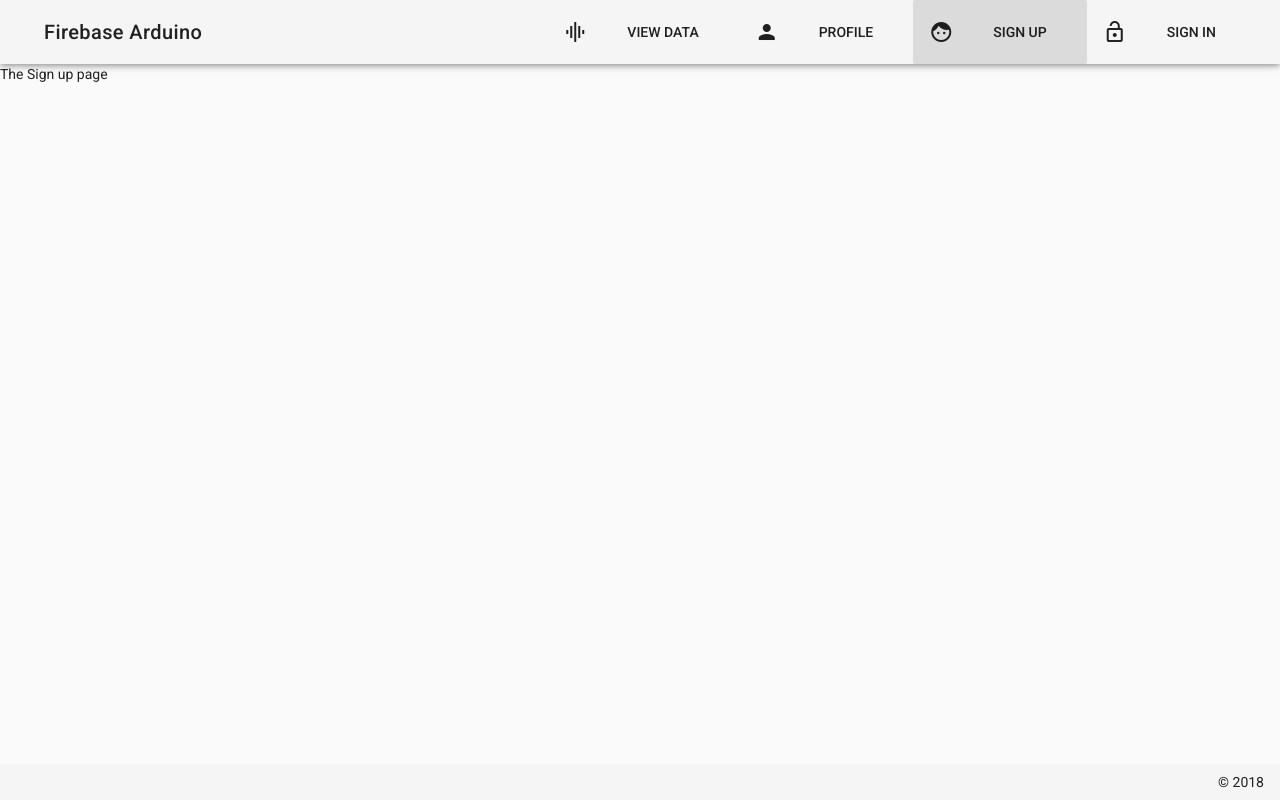
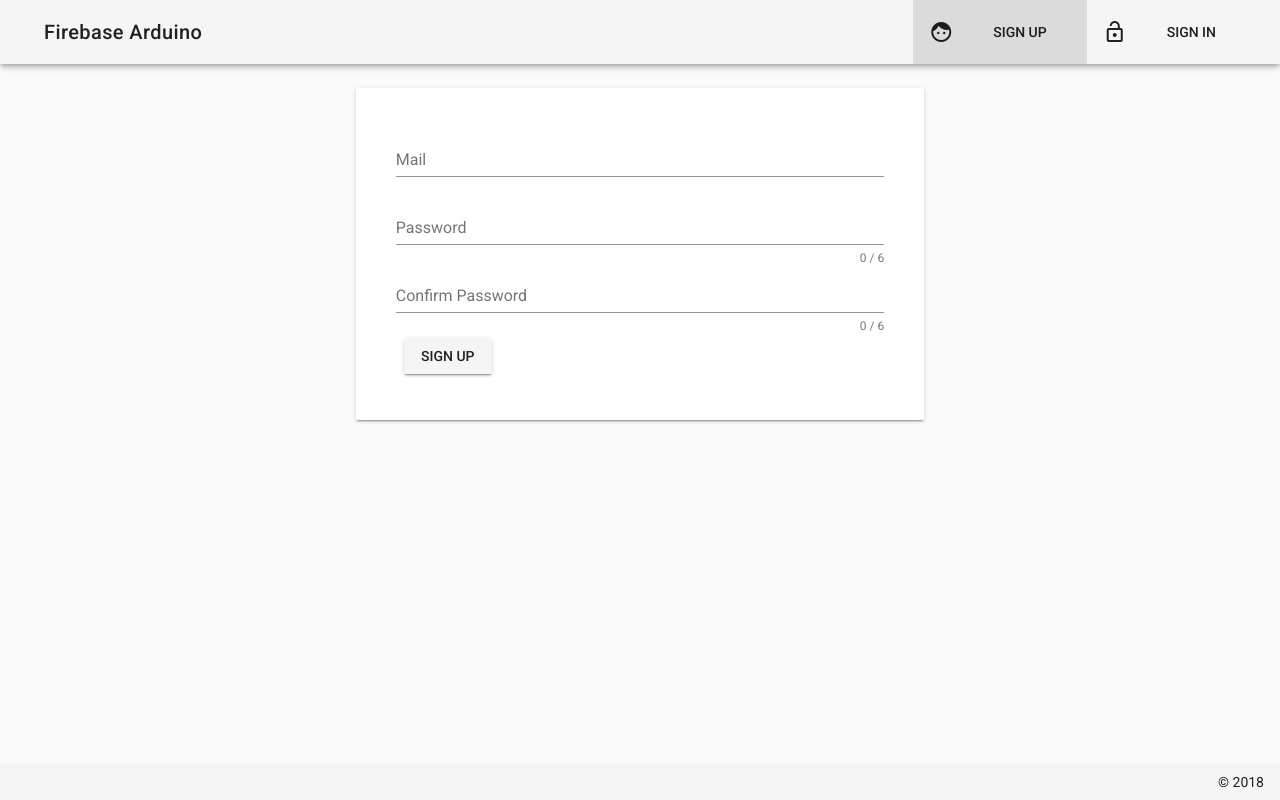
Before and after one commit to Chriton/Firebase-Arduino, a Vue app: page /signup in a window 1280 px wide. Built offline with nearby package versions, Linux system fonts and the light colour scheme.

Commit message:
reimplemented signup and signin, added firebase

```diff
--- a/src/App.vue
+++ b/src/App.vue
@@ -44,18 +44,30 @@
   import Footer from '@/components/Footer'
 
   export default {
+    name: 'App',
     data() {
       return {
-        sideNav: false,
-        menuItems: [
-          {icon: 'graphic_eq', title: 'View Data', link: '/sensor'},
-          {icon: 'person', title: 'Profile', link: '/profile'},
+        sideNav: false
+      }
+    },
+    computed: {
+      menuItems () {
+        let menuItems = [
           {icon: 'face', title: 'Sign up', link: '/signup'},
           {icon: 'lock_open', title: 'Sign in', link: '/signin'}
-        ]
+        ];
+        if (this.userIsAuthenticated) {
+          menuItems = [
+            {icon: 'graphic_eq', title: 'View Data', link: '/sensor'},
+            {icon: 'person', title: 'Profile', link: '/profile'}
+          ];
+        }
+        return menuItems
+      },
+      userIsAuthenticated () {
+        return this.$store.getters.user !== null && this.$store.getters.user !== undefined
       }
     },
-    name: 'App',
     components: {
       Footer
     }
--- a/src/components/Arduino/sensor.vue
+++ b/src/components/Arduino/sensor.vue
@@ -2,7 +2,7 @@
   <v-container>
     <v-layout row wrap>
       <v-flex xs12 sm10 md8 offset-sm1 offset-md2>
-          <v-card class="">
+          <v-card class="mb-2">
           <v-container fluid>
             <v-layout row>
               <v-flex xs5 sm4 md3>
@@ -35,7 +35,8 @@
 
 <script>
   export default {
-    name: "sensor"
+    name: "sensor",
+    computed: {}
   }
 </script>
 
--- a/src/components/Footer.vue
+++ b/src/components/Footer.vue
@@ -7,7 +7,7 @@
 
 <script>
   export default {
-    name: "footer"
+    name: "Footer"
   }
 </script>
 
--- a/src/components/User/Signin.vue
+++ b/src/components/User/Signin.vue
@@ -1,13 +1,91 @@
 <template>
-  <div>
-    <p>The Sign in page</p>
-  </div>
+  <v-container>
+    <v-layout>
+      <v-flex xs12 sm6 offset-sm3>
+        <v-card>
+          <v-card-text>
+            <v-container>
+              <form @submit.prevent="onSignin">
+                <v-layout row>
+                  <v-flex xs12>
+                    <v-text-field
+                      name="email"
+                      label="Mail"
+                      id="email"
+                      v-model="email"
+                      type="email"
+                      :rules="emailRules"
+                      required>
+                    </v-text-field>
+                  </v-flex>
+                </v-layout>
+                <v-layout row>
+                  <v-flex xs12>
+                    <v-text-field
+                      name="password"
+                      label="Password"
+                      id="password"
+                      v-model="password"
+                      :rules="passwordRules"
+                      :counter="passwordMinLength"
+                      type="password"
+                      required>
+                    </v-text-field>
+                  </v-flex>
+                </v-layout>
+                <v-layout row>
+                  <v-flex xs12>
+                    <v-btn type="submit">Sign in</v-btn>
+                  </v-flex>
+                </v-layout>
+              </form>
+            </v-container>
+          </v-card-text>
+        </v-card>
+      </v-flex>
+    </v-layout>
+  </v-container>
 </template>
 
 <script>
-    export default {
-        name: "signin"
+  export default {
+    name: "signin",
+    data() {
+      return {
+        passwordMinLength: 6,
+        email: '',
+        emailRules: [
+          v => !!v || 'E-mail is required',
+          v => /^\w+([.-]?\w+)*@\w+([.-]?\w+)*(\.\w{2,3})+$/.test(v) || 'E-mail must be valid'
+        ],
+        password: '',
+        passwordRules: [
+          v => !!v || 'Password is required',
+          v => (v && v.length >= this.passwordMinLength) || `Password must be at least ${this.passwordMinLength} characters`
+        ]
+      }
+    },
+    computed: {
+      user () {
+        return this.$store.getters.user
+      }
+    },
+    watch: {
+      user (value) {
+        if (value !== null && value !== undefined)
+          this.$router.push('/')
+      }
+    },
+    methods: {
+      onSignin() {
+        //Vuex
+        this.$store.dispatch('signUserIn', {email: this.email, password: this.password});
+        //TODO
+        // .then()
+        // .catch()
+      }
     }
+  }
 </script>
 
 <style scoped>
--- a/src/components/User/Signup.vue
+++ b/src/components/User/Signup.vue
@@ -1,27 +1,111 @@
 <template>
-  <div>
-    <p>The Sign up page</p>
-  </div>
+  <v-container>
+    <v-layout>
+      <v-flex xs12 sm6 offset-sm3>
+        <v-card>
+          <v-card-text>
+            <v-container>
+              <form @submit.prevent="onSignup">
+                <v-layout row>
+                  <v-flex xs12>
+                    <v-text-field
+                      name="email"
+                      label="Mail"
+                      id="email"
+                      v-model="email"
+                      type="email"
+                      :rules="emailRules"
+                      required>
+                    </v-text-field>
+                  </v-flex>
+                </v-layout>
+                <v-layout row>
+                  <v-flex xs12>
+                    <v-text-field
+                      name="password"
+                      label="Password"
+                      id="password"
+                      v-model="password"
+                      :rules="passwordRules"
+                      :counter="passwordMinLength"
+                      type="password"
+                      required>
+                    </v-text-field>
+                  </v-flex>
+                </v-layout>
+                <v-layout row>
+                  <v-flex xs12>
+                    <v-text-field
+                      name="confirmPassword"
+                      label="Confirm Password"
+                      id="confirmPassword"
+                      v-model="confirmPassword"
+                      :rules="confirmPasswordRules"
+                      :counter="passwordMinLength"
+                      type="password"
+                    >
+                    </v-text-field>
+                  </v-flex>
+                </v-layout>
+                <v-layout row>
+                  <v-flex xs12>
+                    <v-btn type="submit">Sign up</v-btn>
+                  </v-flex>
+                </v-layout>
+              </form>
+            </v-container>
+          </v-card-text>
+        </v-card>
+      </v-flex>
+    </v-layout>
+  </v-container>
 </template>
 
 <script>
-    export default {
-        name: "signup",
-        data () {
-          return {
-            // email: '',
-            // emailRules: [
-            //   v => !!v || 'E-mail is required',
-            //   v => /^\w+([.-]?\w+)*@\w+([.-]?\w+)*(\.\w{2,3})+$/.test(v) || 'E-mail must be valid'
-            // ],
-            // password: '',
-            // passwordRules: [
-            //   v => !!v || 'Password is required',
-            //   v => (v && v.length >= 6) || 'Password must be at least than 6 characters'
-            // ]
-          }
-        }
+  export default {
+    name: "signup",
+    data() {
+      return {
+        passwordMinLength: 6,
+        email: '',
+        emailRules: [
+          v => !!v || 'E-mail is required',
+          v => /^\w+([.-]?\w+)*@\w+([.-]?\w+)*(\.\w{2,3})+$/.test(v) || 'E-mail must be valid'
+        ],
+        password: '',
+        passwordRules: [
+          v => !!v || 'Password is required',
+          v => (v && v.length >= this.passwordMinLength) || `Password must be at least ${this.passwordMinLength} characters`
+        ],
+        confirmPassword: '',
+        confirmPasswordRules: [
+          v => !!v || 'Confirm Password is required',
+          v => (v && v.length >= this.passwordMinLength) || `Password must be at least ${this.passwordMinLength} characters`,
+          () => (this.password === this.confirmPassword) || 'Passwords do not match'
+        ]
+      }
+    },
+    computed: {
+      user () {
+        return this.$store.getters.user
+      }
+    },
+    watch: {
+      user (value) {
+        if (value !== null && value !== undefined)
+          this.$router.push('/')
+      }
+    },
+    methods: {
+      onSignup() {
+        //Vuex
+        this.$store.dispatch('signUserUp', {email: this.email, password: this.password});
+        //TODO
+        // .then()
+        // .catch()
+      }
     }
+  }
 </script>
 
 <style scoped>
--- a/src/main.js
+++ b/src/main.js
@@ -1,8 +1,10 @@
 import Vue from 'vue'
 import App from './App'
+import * as firebase from 'firebase'
 import router from './router'
 import Vuetify from 'vuetify'
 import 'vuetify/dist/vuetify.min.css'
+import { store } from './store'
 
 Vue.use(Vuetify, { theme: {
   primary: '#ee44aa',
@@ -14,11 +16,22 @@ Vue.use(Vuetify, { theme: {
   warning: '#FFC107'
 }})
 
-Vue.config.productionTip = false
+Vue.config.productionTip = false;
 
 /* eslint-disable no-new */
 new Vue({
   el: '#app',
   router,
-  render: h => h(App)
-})
+  store,
+  render: h => h(App),
+  created () {
+    firebase.initializeApp({
+      apiKey: "AIzaSyBDKp5piWzCpHpOBzuPQPCI4fxFYU3rp4E",
+      authDomain: "fir-arduino-1.firebaseapp.com",
+      databaseURL: "https://fir-arduino-1.firebaseio.com",
+      projectId: "fir-arduino-1",
+      storageBucket: "fir-arduino-1.appspot.com",
+      messagingSenderId: "1007645832525"
+    })
+  }
+});
--- /dev/null
+++ b/src/store/index.js
@@ -0,0 +1,58 @@
+import Vue from 'vue'
+import Vuex from 'vuex'
+import * as firebase from 'firebase'
+
+Vue.use(Vuex);
+
+export const store = new Vuex.Store({
+  state: {
+    user: null
+  },
+  mutations: {
+    setUser (state, payload) {
+      state.user = payload;
+    }
+  },
+  actions: {
+    signUserUp ({commit}, payload) {
+        firebase.auth().createUserWithEmailAndPassword(payload.email, payload.password)
+          .then(
+            user => {
+              const newUser = {
+                id: user.uid
+              };
+              commit('setUser', newUser);
+            }
+          )
+          .catch(
+            error => {
+              //TODO - replace with frontend message
+              console.log(error);
+            }
+          )
+    },
+    signUserIn ({commit}, payload) {
+        firebase.auth().signInWithEmailAndPassword(payload.email, payload.password)
+          .then(
+            user => {
+              const newUser = {
+                id: user.uid
+              };
+              commit('setUser', newUser);
+            }
+          )
+          .catch(
+            error => {
+              //TODO - replace with frontend message
+              console.log(error);
+            }
+          )
+    }
+
+  },
+  getters: {
+    user (state) {
+      return state.user
+    }
+  }
+});
```
